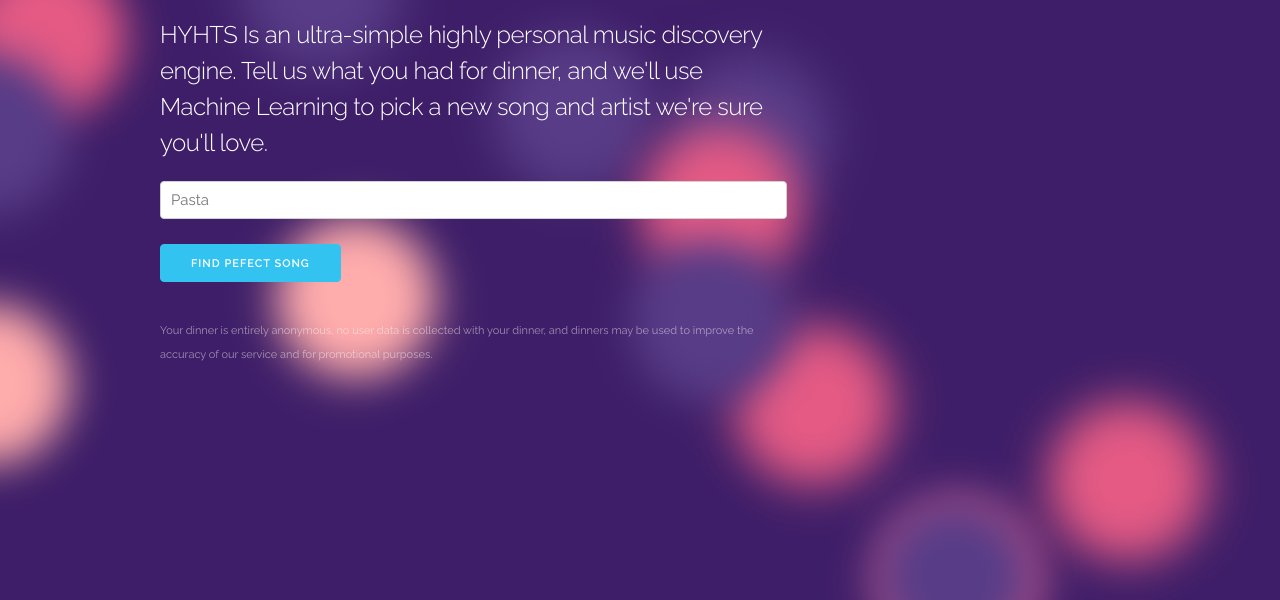
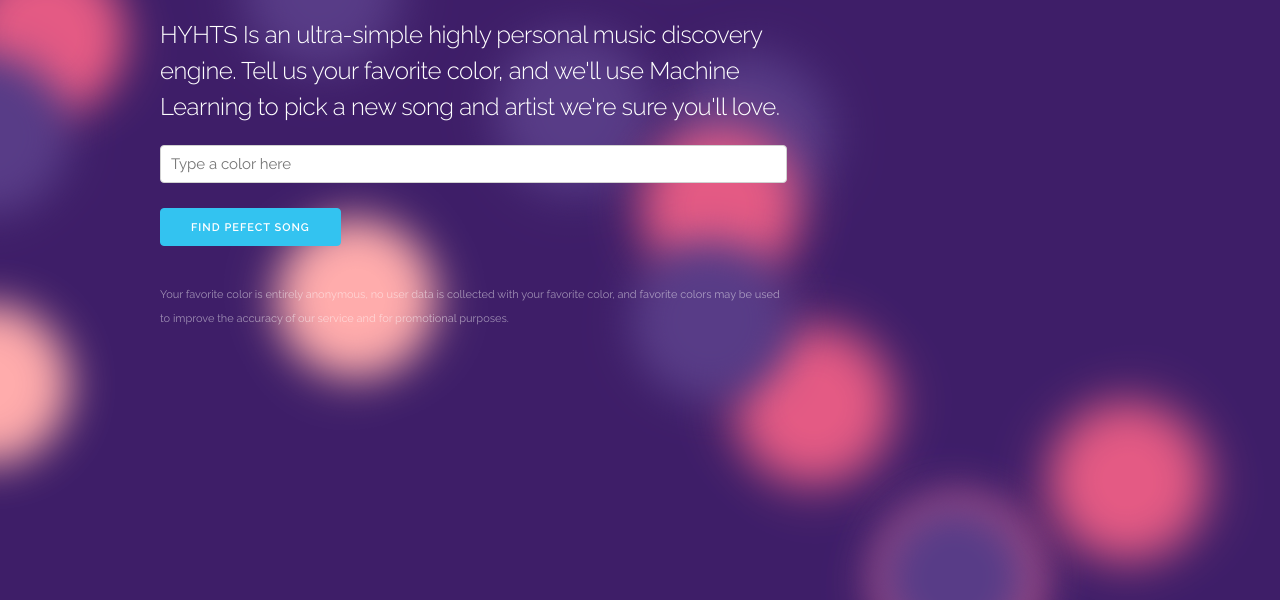
Before and after one commit to taylortabb/haveyouheardthissong, a plain HTML site: page index.html in a window 1280 px wide. Shown: the part 200-800 px from the top of the page. Drawn offline with Linux system fonts and the light colour scheme.

Commit message:
text change

```diff
--- a/index.html
+++ b/index.html
@@ -57,12 +57,12 @@
       <div class="row">
         <div class="eight columns" style="margin-top: 15%">
           <h2>Have You Heard This Song</h4>
-          <h5>HYHTS Is an ultra-simple highly personal music discovery engine. Tell us what you had for dinner, and we'll use Machine Learning to pick a new song and artist we're sure you'll love. </h5>
+          <h5>HYHTS Is an ultra-simple highly personal music discovery engine. Tell us your favorite color, and we'll use Machine Learning to pick a new song and artist we're sure you'll love. </h5>
 
 
           <form id="myForm" name="myForm">
 
-           <input style="width:100%; color: black!important;" type="text" name="secret" placeholder="Pasta">
+           <input style="width:100%; color: black!important;" type="text" name="secret" placeholder="Type a color here">
            <br>
            <button style="margin-top:10px; color: #FFF;
            background-color: #33C3F0;
@@ -71,7 +71,7 @@
 
          <p>
           <span style="opacity: 50%; font-size: 1.1rem; line-height: 1;  letter-spacing: 0;">
-         Your dinner is entirely anonymous, no user data is collected with your dinner, and dinners may be used to improve the accuracy of our service and for promotional purposes.
+         Your favorite color is entirely anonymous, no user data is collected with your favorite color, and favorite colors may be used to improve the accuracy of our service and for promotional purposes.
        </span> </p>
 
        </div>
```
Also changed, not shown: images/favicon.png (deleted).
